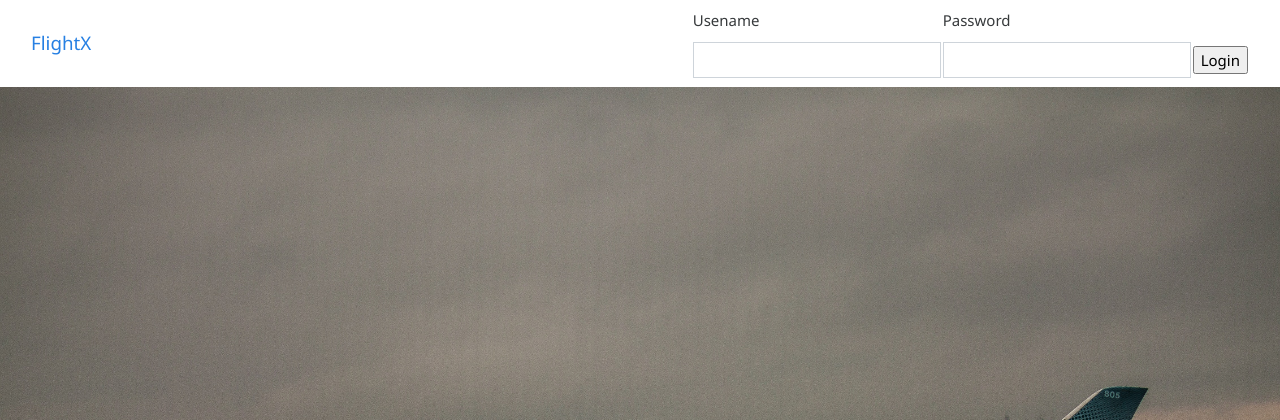
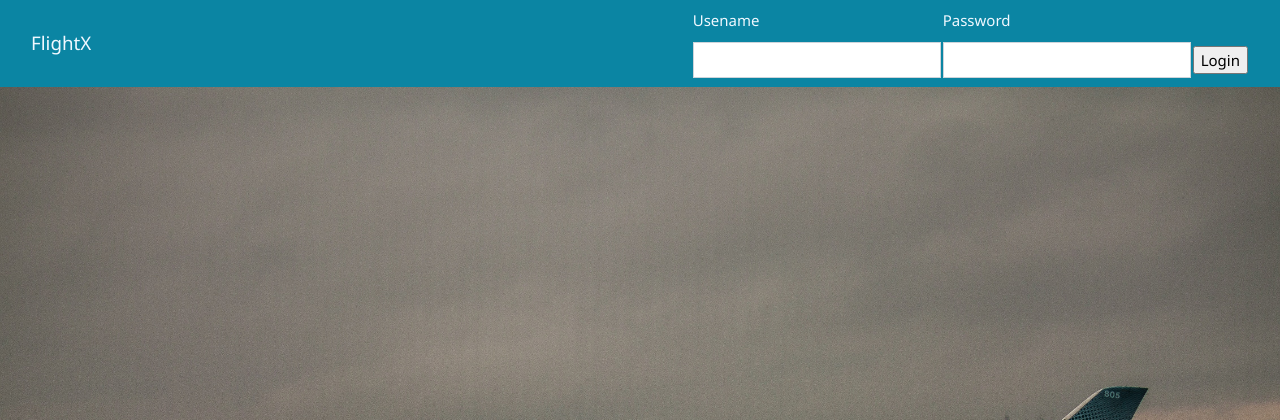
Before and after one commit to aniruddha2000/django-flight-app, a Django app: page / in a window 1280 px wide. Shown: the top 420 px of the page. Run offline with Django 3.2, Linux system fonts and the light colour scheme; parts of the project's set-up code (start-up, migrations or seed data) failed here and were passed over; some libraries are stand-ins or nearby versions.

Commit message:
start styling it

```diff
--- a/webapp/static/webapp/css/login.css
+++ b/webapp/static/webapp/css/login.css
@@ -5,3 +5,10 @@ body{
     width: 100%;
     height: 100%;
 }
+.navbar-default{
+    background-color: rgb(11, 133, 163);
+    color: aliceblue;
+}
+.navbar-default .navbar-brand {
+    color: aliceblue;
+}
```
